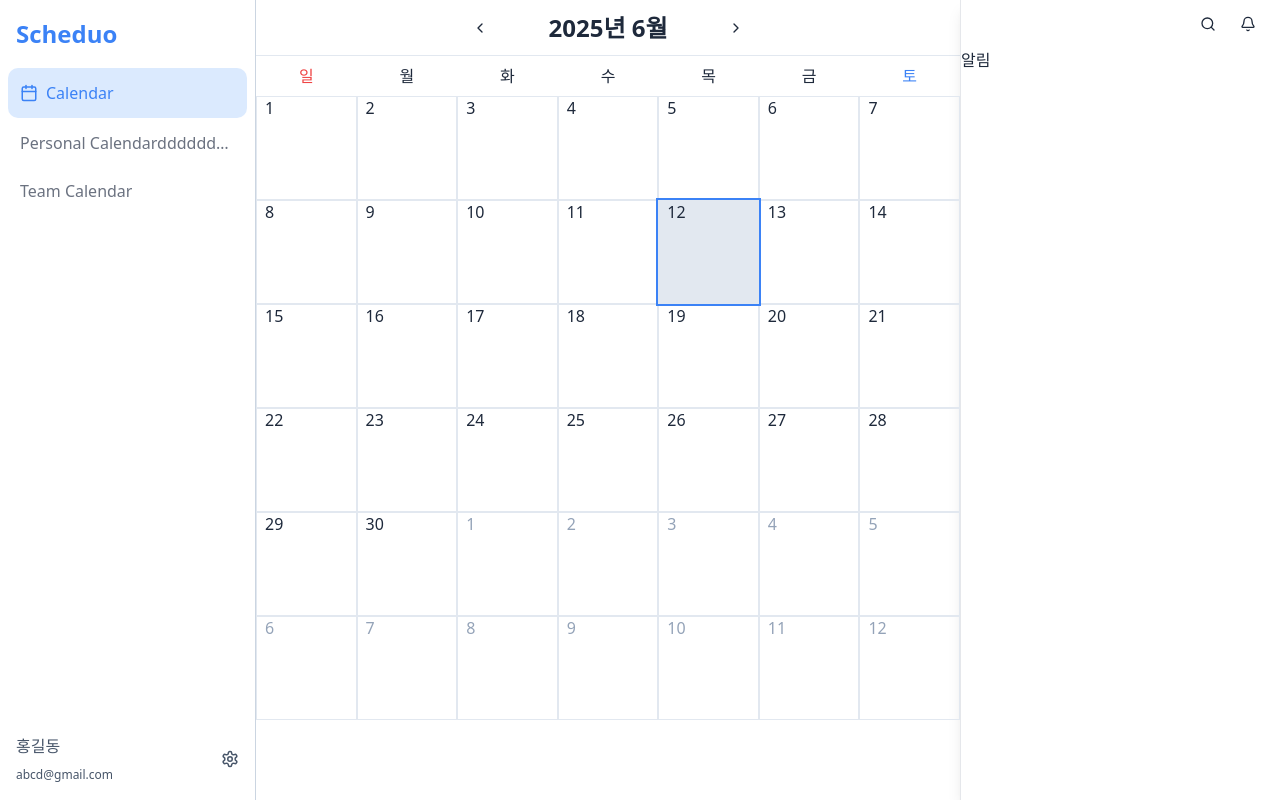
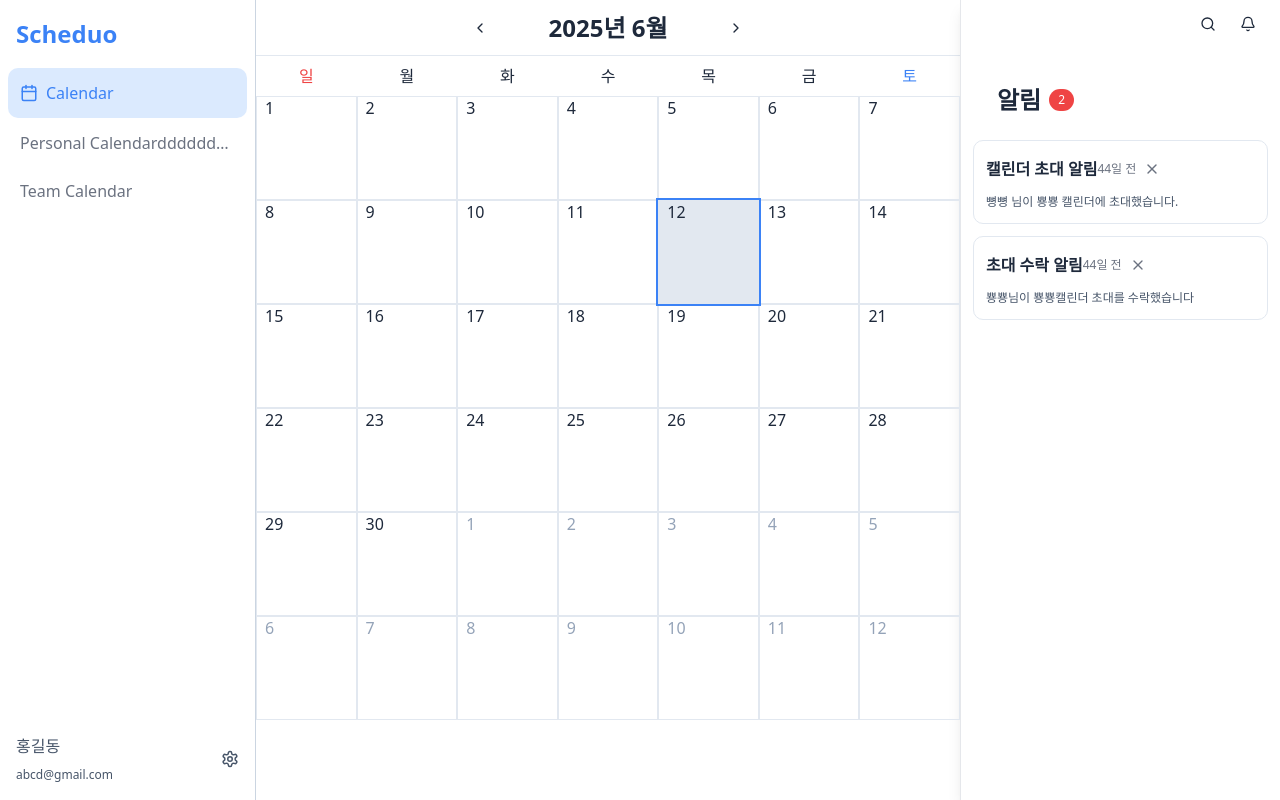
Before and after one commit to Scheduo/Front, a React (Vite) app: page / in a window 1280 px wide. Both pictures are taken after a click on the button 1248 px from the left and 24 px from the top of the page. Built offline with nearby package versions, Linux system fonts and the light colour scheme; a web font is replaced by a local one.

Commit message:
:sparkles: [Feat]: 알림 UI 구현
- 알림 리스트, 알림 아이템 UI 구현
- 알림이 생성된 시간과 현재 시간을 비교하여 얼마나 전에 온 알림인지 표시

```diff
--- a/src/entities/notification/model/index.ts
+++ b/src/entities/notification/model/index.ts
@@ -1 +1 @@
-export type { Notification } from "./types";
+export type { Notification, NotificationType } from "./types";
--- /dev/null
+++ b/src/features/notification/consts/index.ts
@@ -0,0 +1,7 @@
+import type { NotificationType } from "@/entities/notification";
+
+export const NOTIFICATION_TYPE_LABELS: Record<NotificationType, string> = {
+  CALENDAR_INVITATION: "캘린더 초대",
+  CALENDAR_INVITATION_ACCEPT: "초대 수락",
+  SCHEDULE_REMINDER: "일정 알림",
+} as const;
--- /dev/null
+++ b/src/features/notification/index.ts
@@ -0,0 +1 @@
+export * from "./ui";
--- /dev/null
+++ b/src/features/notification/lib/index.ts
@@ -0,0 +1,20 @@
+export const getRelativeTime = (createdAt: string): string => {
+  const now = new Date();
+  const createdTime = new Date(createdAt);
+  const diffInMs = now.getTime() - createdTime.getTime();
+
+  const diffInMinutes = Math.floor(diffInMs / (1000 * 60));
+  const diffInHours = Math.floor(diffInMs / (1000 * 60 * 60));
+  const diffInDays = Math.floor(diffInMs / (1000 * 60 * 60 * 24));
+
+  if (diffInMinutes < 1) {
+    return "방금 전";
+  }
+  if (diffInMinutes < 60) {
+    return `${diffInMinutes}분 전`;
+  }
+  if (diffInHours < 24) {
+    return `${diffInHours}시간 전`;
+  }
+  return `${diffInDays}일 전`;
+};
--- /dev/null
+++ b/src/features/notification/ui/NotificationItem.tsx
@@ -0,0 +1,45 @@
+import type { Notification } from "@/entities/notification";
+import { X } from "lucide-react";
+import { NOTIFICATION_TYPE_LABELS } from "../consts";
+import { getRelativeTime } from "../lib";
+
+interface NotificationItemProps {
+  notification: Notification;
+}
+
+export const NotificationItem = ({ notification }: NotificationItemProps) => {
+  const handleClick = (e: React.MouseEvent) => {
+    const target = e.target as HTMLElement;
+
+    if (target.closest('[data-action="delete"]')) {
+      e.stopPropagation();
+      console.log("알림 삭제");
+      return;
+    }
+
+    console.log("알림 확인");
+  };
+
+  return (
+    <button
+      type="button"
+      className="flex w-full cursor-pointer flex-col gap-2 rounded-lg border p-3 text-left transition-colors hover:bg-grayscale-100 hover:shadow-sm"
+      onClick={handleClick}
+    >
+      <div className="flex items-center justify-between">
+        <span className="text-bold-m text-grayscale-black">{NOTIFICATION_TYPE_LABELS[notification.type]} 알림</span>
+        <div className="flex items-center">
+          <span className="text-grayscale-500 text-medium-s">{getRelativeTime(notification.createdAt)}</span>
+          <span
+            data-action="delete"
+            className="inline-flex h-8 w-8 cursor-pointer items-center justify-center rounded text-grayscale-500 hover:text-grayscale-black"
+            aria-label="알림 삭제"
+          >
+            <X className="h-4 w-4" />
+          </span>
+        </div>
+      </div>
+      <p className="text-grayscale-700 text-medium-s">{notification.title}</p>
+    </button>
+  );
+};
--- /dev/null
+++ b/src/features/notification/ui/index.tsx
@@ -0,0 +1,56 @@
+import type { Notification } from "@/entities/notification";
+import { Badge } from "@/shared/ui/badge";
+import { useEffect, useState } from "react";
+import { NotificationItem } from "./NotificationItem";
+
+/**
+ * 우측 사이드바에서 사용되는 알림 컴포넌트입니다.
+ * 일정 알림, 캘린더 초대 알림 등을 표시하고 읽음 처리 및 삭제 기능을 제공합니다.
+ */
+export const NotificationList = () => {
+  const [notifications, setNotifications] = useState<Notification[]>([]);
+  const unreadCount = notifications.filter((item) => !item.isRead).length;
+
+  useEffect(() => {
+    // TODO: 알림 조회 API 호출
+    setNotifications([
+      {
+        id: 123,
+        type: "CALENDAR_INVITATION",
+        title: "뼝뼝 님이 뿅뿅 캘린더에 초대했습니다.",
+        data: {
+          calendarId: 3,
+        },
+        isRead: false,
+        createdAt: "2025-04-29T08:00:00Z",
+      },
+      {
+        id: 124,
+        type: "CALENDAR_INVITATION_ACCEPT",
+        title: "뿅뿅님이 뿅뿅캘린더 초대를 수락했습니다",
+        data: {},
+        isRead: false,
+        createdAt: "2025-04-28T12:30:00Z",
+      },
+    ]);
+  }, []);
+
+  return (
+    <div className="w-full max-w-sm p-3">
+      <div className="flex h-20 items-center gap-2 p-6">
+        <h2 className="text-bold-l text-grayscale-black">알림</h2>
+        {unreadCount > 0 && (
+          <Badge variant="destructive" className="!text-grayscale-white rounded-[99px] px-2 text-medium-s">
+            {unreadCount}
+          </Badge>
+        )}
+      </div>
+
+      <div className="space-y-3">
+        {notifications.map((notification) => (
+          <NotificationItem key={notification.id} notification={notification} />
+        ))}
+      </div>
+    </div>
+  );
+};
--- a/src/shared/ui/badge.tsx
+++ b/src/shared/ui/badge.tsx
@@ -12,7 +12,7 @@ const badgeVariants = cva(
         default: "border-transparent bg-primary text-primary-foreground [a&]:hover:bg-primary/90",
         secondary: "border-transparent bg-secondary text-secondary-foreground [a&]:hover:bg-secondary/90",
         destructive:
-          "border-transparent bg-destructive text-white focus-visible:ring-destructive/20 dark:bg-destructive/60 dark:focus-visible:ring-destructive/40 [a&]:hover:bg-destructive/90",
+          "border-transparent bg-notification-strong text-grayscal-white focus-visible:ring-notification-strong/20 dark:bg-notification-strong/60 dark:focus-visible:ring-notification-strong/40 [a&]:hover:bg-notification-strong/90",
         outline: "text-foreground [a&]:hover:bg-accent [a&]:hover:text-accent-foreground",
       },
     },
--- a/src/widgets/RightSidebar/index.tsx
+++ b/src/widgets/RightSidebar/index.tsx
@@ -1,4 +1,5 @@
 import { CreateSchedule, EditSchedule } from "@/features/input-schedule";
+import { NotificationList } from "@/features/notification";
 import { SearchSchedule } from "@/features/search-schedule";
 import { ShareSchedule } from "@/features/share-schedule";
 import { DailySchedule } from "@/features/view-daily-schedule";
@@ -31,7 +32,7 @@ export const RightSidebar = () => {
       case "search":
         return <SearchSchedule />;
       case "notification":
-        return <div>알림</div>;
+        return <NotificationList />;
       default:
         return <DailySchedule onSetView={setCurrentView} />;
     }
```
